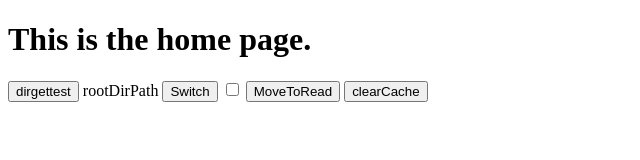
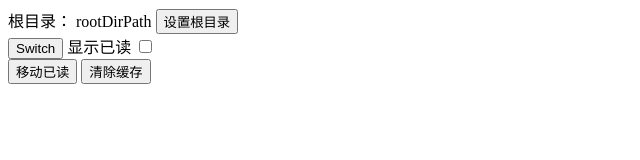
Before and after one commit to supplient/ComicViewer, an Electron app: page index.html in a window 800 px wide. Shown: the whole page, without its empty margins (0-640 px from the left). Drawn offline with Linux system fonts and the light colour scheme.

Commit message:
改进了一下UI

```diff
--- a/index.html
+++ b/index.html
@@ -10,14 +10,22 @@
     <link rel="stylesheet" type="text/css" href="util.css" />
   </head>
   <body>
-    <h1>This is the home page.</h1>
-
-    <button id="dirGetTest">dirgettest</button>
-    <span id="rootDirPath">rootDirPath</span>
-    <button id="switchViewBtn">Switch</button>
-    <input id="showRead" type="checkbox">
-    <button id="moveToReadBtn">MoveToRead</button>
-    <button id="clearCacheBtn">clearCache</button>
+    <div id="controlPanel">
+      <div id="rootDirPanel">
+        <span>根目录：</span>
+        <span id="rootDirPath">rootDirPath</span>
+        <button id="rootDirSetBtn" title="选择一个新的文件夹作为根目录">设置根目录</button>
+      </div>
+      <div id="viewPanel">
+        <button id="switchViewBtn">Switch</button>
+        <span>显示已读</span>
+        <input id="showRead" type="checkbox" title="是否显示标记为已读的漫画以及用于存放已读漫画的目录">
+      </div>
+      <div id="filePanel">
+        <button id="moveToReadBtn" title="将标记为已读的漫画全部移动到用于存放已读漫画的目录中">移动已读</button>
+        <button id="clearCacheBtn" title="删除该目录下所有漫画的缩略图、浏览图">清除缓存</button>
+      </div>
+    </div>
 
     <div id="viewDiv">
       <div id="dirView"></div>
--- a/main.js
+++ b/main.js
@@ -9,16 +9,19 @@ function createWindow () {
   const mainWindow = new BrowserWindow({
     width: 800,
     height: 600,
+    title: "ComicViewer",
     webPreferences: {
       preload: path.join(__dirname, 'preload.js'),
       nodeIntegration: true,
       enableRemoteModule: true
     }
   })
+
   mainWindow.removeMenu();
 
   // and load the index.html of the app.
   mainWindow.loadFile('index.html')
+  mainWindow.maximize();
 
   // Load command args
   if(process.argv.find((value) => {return value=="--debug"}))
--- a/view_preload.js
+++ b/view_preload.js
@@ -46,14 +46,14 @@ var unread_menu_item = new MenuItem({
     label: "Mark Unread",
     click: markUnread
 });
+right_menu.append(read_menu_item);
+right_menu.append(unread_menu_item);
 right_menu.append(new MenuItem({
     label: "Exit",
     click: function() {
         remote.getCurrentWindow().close();
     }
 }));
-right_menu.append(read_menu_item);
-right_menu.append(unread_menu_item);
 window.addEventListener("contextmenu", function(e) {
     e.preventDefault();
     right_menu.popup({window: remote.getCurrentWindow()});
```
Also changed, not shown: preload.js (+7 -3 lines).
